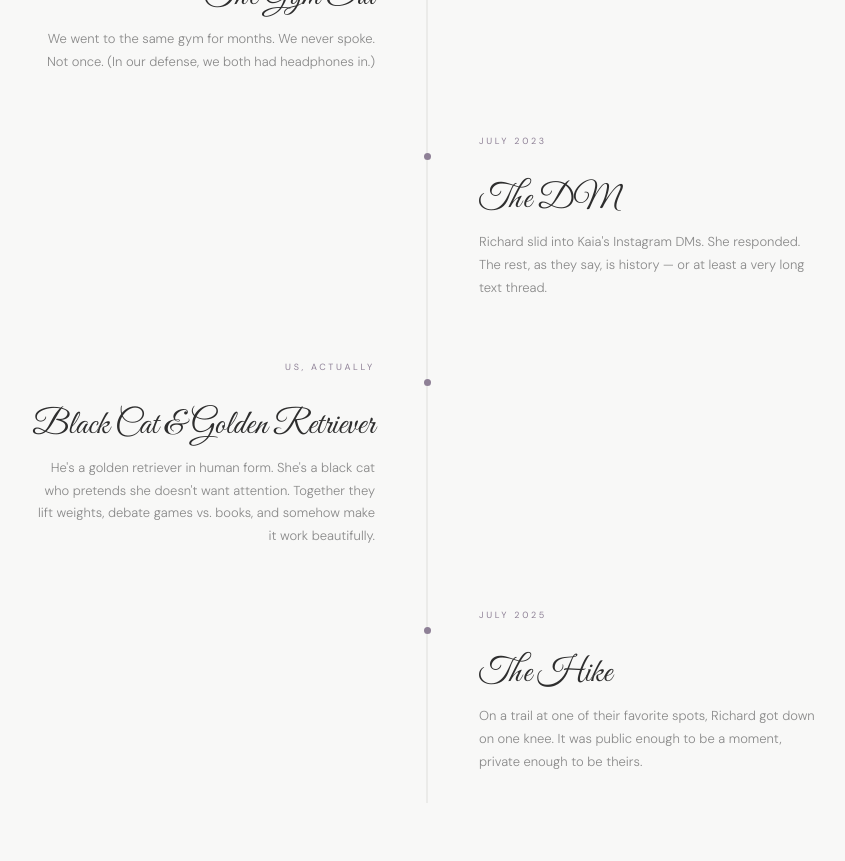
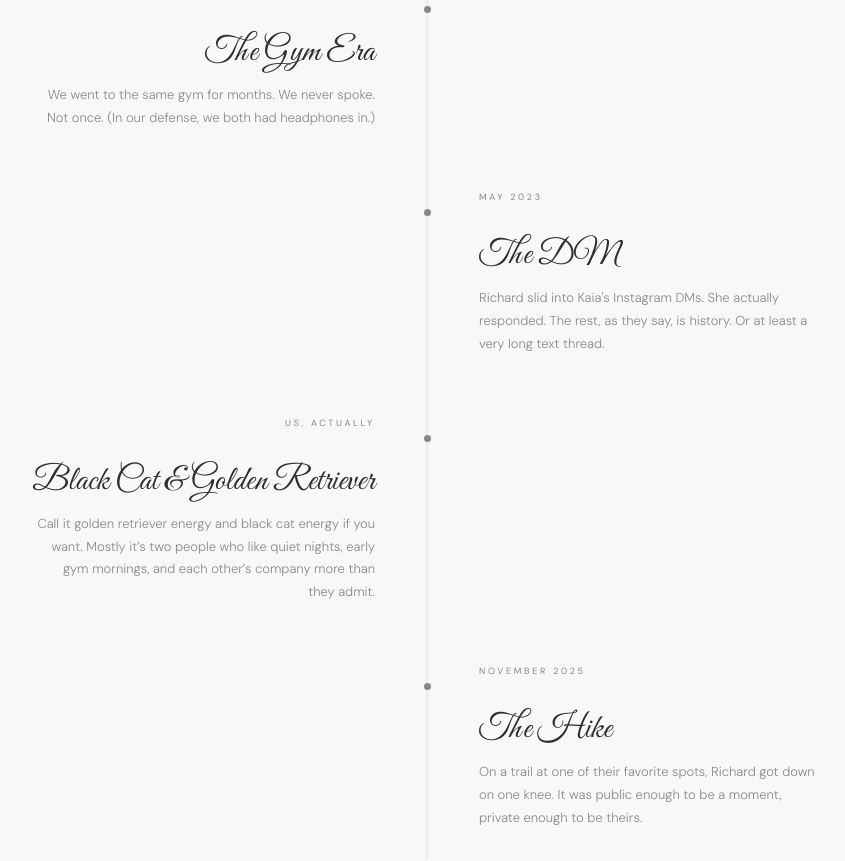
Before and after one commit to kaiafay/wedding-website, a Next.js app: page / in a window 1280 px wide. Shown: the part 1000-1861 px from the top of the page, without its empty margins (213-1058 px from the left). Built offline with nearby package versions, Linux system fonts and the light colour scheme.

Commit message:
replace generic copy

```diff
--- a/src/components/sections/FaqSection.tsx
+++ b/src/components/sections/FaqSection.tsx
@@ -7,7 +7,7 @@ import SectionHeader from "@/components/ui/SectionHeader";
 const faqs = [
   {
     q: "What's the dress code?",
-    a: "Think smart casual — somewhere between \"I tried\" and \"I dressed up for this.\" Button-ups, blouses, sundresses, maxi dresses, slacks, skirts. Leave the jeans and sneakers at home. You'll thank yourself in the photos.",
+    a: "We’re calling it dressy casual, which is everyone’s least favorite phrase, but you know the drill: look nice, skip the jeans.",
   },
   {
     q: "Where is the venue and where do I park?",
@@ -15,19 +15,19 @@ const faqs = [
   },
   {
     q: "Can I bring a plus-one?",
-    a: "Your invitation will indicate whether a guest is included. If it's not on your invite, we're sorry — we're working with limited space and an unlimited love for you.",
+    a: "Your invitation will indicate whether a guest is included. If it’s not on your invite, we’re sorry. We’re working with limited space and an unlimited love for you.",
   },
   {
     q: "Are kids welcome?",
-    a: "This one's an adults-only celebration. We love your little ones, we promise — but tonight is for the grown-ups.",
+    a: "Please plan for adults only. Nothing against your kids, we're just keeping the headcount small and the guest list grown-up.",
   },
   {
     q: "Where are you registered?",
-    a: "Registry coming soon. Your presence is truly the gift — but if you insist, we won't stop you.",
+    a: "Registry coming soon. Your presence is truly the gift. But if you insist, we won't stop you.",
   },
   {
     q: "What if I cry?",
-    a: "Honestly? Same. Tissues will be provided. No judgment.",
+    a: "You’ll fit right in. Tissues will be provided. Waterproof mascara is on you.",
   },
 ];
 
--- a/src/components/sections/OurStorySection.tsx
+++ b/src/components/sections/OurStorySection.tsx
@@ -10,25 +10,25 @@ const entries = [
     body: "We went to the same gym for months. We never spoke. Not once. (In our defense, we both had headphones in.)",
   },
   {
-    label: "July 2023",
+    label: "May 2023",
     title: "The DM",
-    body: "Richard slid into Kaia's Instagram DMs. She responded. The rest, as they say, is history — or at least a very long text thread.",
+    body: "Richard slid into Kaia's Instagram DMs. She actually responded. The rest, as they say, is history. Or at least a very long text thread.",
   },
   {
     label: "Us, Actually",
     title: "Black Cat & Golden Retriever",
-    body: "He's a golden retriever in human form. She's a black cat who pretends she doesn't want attention. Together they lift weights, debate games vs. books, and somehow make it work beautifully.",
+    body: "Call it golden retriever energy and black cat energy if you want. Mostly it’s two people who like quiet nights, early gym mornings, and each other’s company more than they admit.",
   },
   {
-    label: "July 2025",
+    label: "November 2025",
     title: "The Hike",
     body: "On a trail at one of their favorite spots, Richard got down on one knee. It was public enough to be a moment, private enough to be theirs.",
   },
 ];
 
 export default function OurStorySection() {
-  const [visibleEntries, setVisibleEntries] = useState<boolean[]>(
-    () => new Array(entries.length).fill(false)
+  const [visibleEntries, setVisibleEntries] = useState<boolean[]>(() =>
+    new Array(entries.length).fill(false),
   );
   const entryRefs = useRef<(HTMLDivElement | null)[]>([]);
 
@@ -39,7 +39,7 @@ export default function OurStorySection() {
           if (obs.isIntersecting) {
             const idx = parseInt(
               (obs.target as HTMLElement).dataset.animIndex!,
-              10
+              10,
             );
             setVisibleEntries((prev) => {
               if (prev[idx]) return prev;
@@ -51,13 +51,19 @@ export default function OurStorySection() {
           }
         });
       },
-      { threshold: 0.15 }
+      { threshold: 0.15 },
     );
 
     const refs = entryRefs.current;
-    refs.forEach((ref) => { if (ref) observer.observe(ref); });
+    refs.forEach((ref) => {
+      if (ref) observer.observe(ref);
+    });
 
-    return () => { refs.forEach((ref) => { if (ref) observer.unobserve(ref); }); };
+    return () => {
+      refs.forEach((ref) => {
+        if (ref) observer.unobserve(ref);
+      });
+    };
   }, []);
 
   return (
@@ -100,12 +106,19 @@ export default function OurStorySection() {
         }
       `}</style>
       <section style={{ background: "var(--white)", padding: "88px 0" }}>
-        <div className="story-inner" style={{ maxWidth: 900, margin: "0 auto", padding: "0 48px" }}>
+        <div
+          className="story-inner"
+          style={{ maxWidth: 900, margin: "0 auto", padding: "0 48px" }}
+        >
           {/* Header */}
-          <SectionHeader label="Our Story" title="How It Started" titleClassName="story-header-script" />
+          <SectionHeader
+            label="Our Story"
+            title="How It Started"
+            titleClassName="story-header-script"
+          />
 
-          {/* Timeline */}
-          <div style={{ position: "relative" }}>
+          {/* Timeline — padding-top clears the first label from the section title; spine runs through it */}
+          <div style={{ position: "relative", paddingTop: 56 }}>
             {/* Vertical spine */}
             <div
               className="story-spine"
@@ -128,15 +141,17 @@ export default function OurStorySection() {
               const dirClass = isRight ? "story-from-left" : "story-from-right";
               const vis = visibleEntries[i] ? "story-visible" : "";
 
-              const labelCls  = `font-sans story-animate ${dirClass} ${vis}`;
-              const titleCls  = `font-script story-entry-title story-animate ${dirClass} story-delay-1 ${vis}`;
-              const bodyCls   = `font-sans story-animate ${dirClass} story-delay-2 ${vis}`;
+              const labelCls = `font-sans story-animate ${dirClass} ${vis}`;
+              const titleCls = `font-script story-entry-title story-animate ${dirClass} story-delay-1 ${vis}`;
+              const bodyCls = `font-sans story-animate ${dirClass} story-delay-2 ${vis}`;
 
               return (
                 <div
                   key={entry.title}
                   className="story-entry"
-                  ref={(el) => { entryRefs.current[i] = el; }}
+                  ref={(el) => {
+                    entryRefs.current[i] = el;
+                  }}
                   data-anim-index={String(i)}
                   style={{
                     display: "grid",
--- a/src/components/sections/ScheduleSection.tsx
+++ b/src/components/sections/ScheduleSection.tsx
@@ -4,17 +4,17 @@ const schedule = [
   {
     time: "4:00 pm",
     event: "Ceremony",
-    detail: "Garden Lawn\nWhitmore Estate",
+    detail: "Outdoor-ish plan.\nAddress comes later.",
   },
   {
     time: "5:00 pm",
     event: "Cocktail Hour",
-    detail: "The Terrace\nDrinks & Music",
+    detail: "Drinks and small talk.\nWhere TBD.",
   },
   {
     time: "6:30 pm",
     event: "Reception",
-    detail: "Grand Hall\nDinner & Dancing",
+    detail: "Food, toasts, dance floor.\nDetails to follow.",
   },
 ];
 
```
Lines whose indentation alone changed are shown as unchanged.
